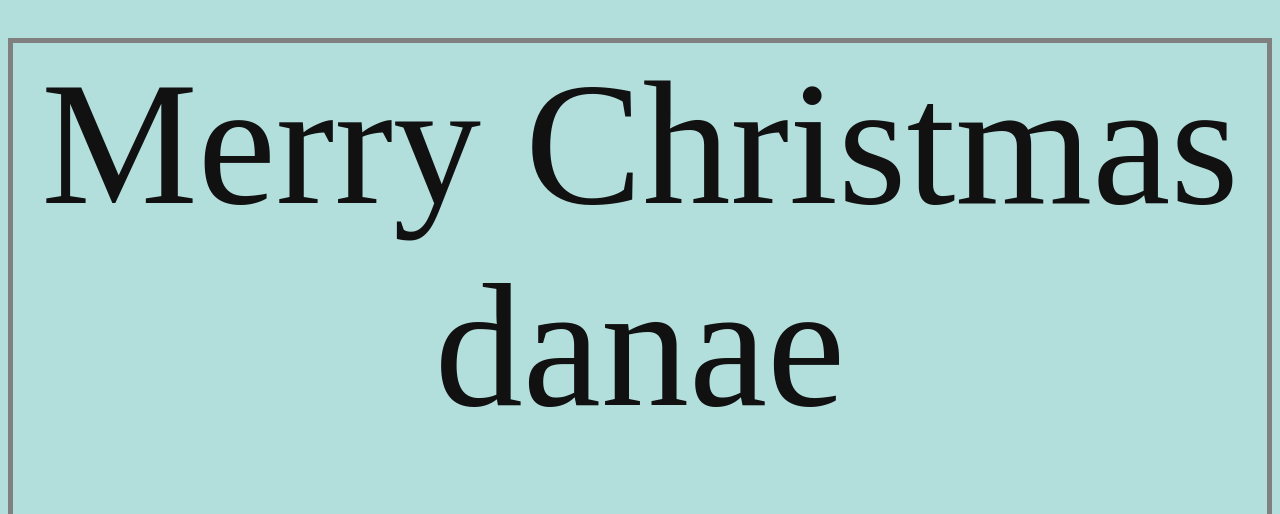
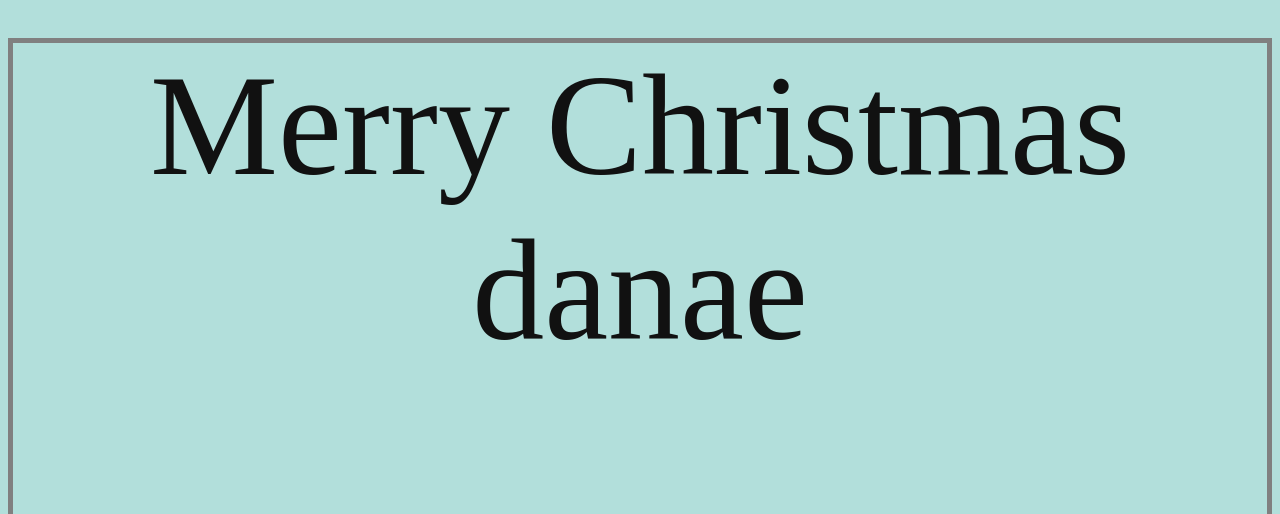
Before and after one commit to sevr/Danae, a plain HTML site: page index.html in a window 1280 px wide. Shown: the top 514 px of the page. Drawn offline with Linux system fonts and the light colour scheme; a web font is replaced by a local one.

Commit message:
Update index.html

```diff
--- a/index.html
+++ b/index.html
@@ -4,7 +4,7 @@
   body{
     background: #B2DFDB;
     color: #111 ;
-  font-size: 11em;
+  font-size: 9em;
     font-family: 'Hanalei' ;
     text-decoration: none;
     text-align:center;
```
